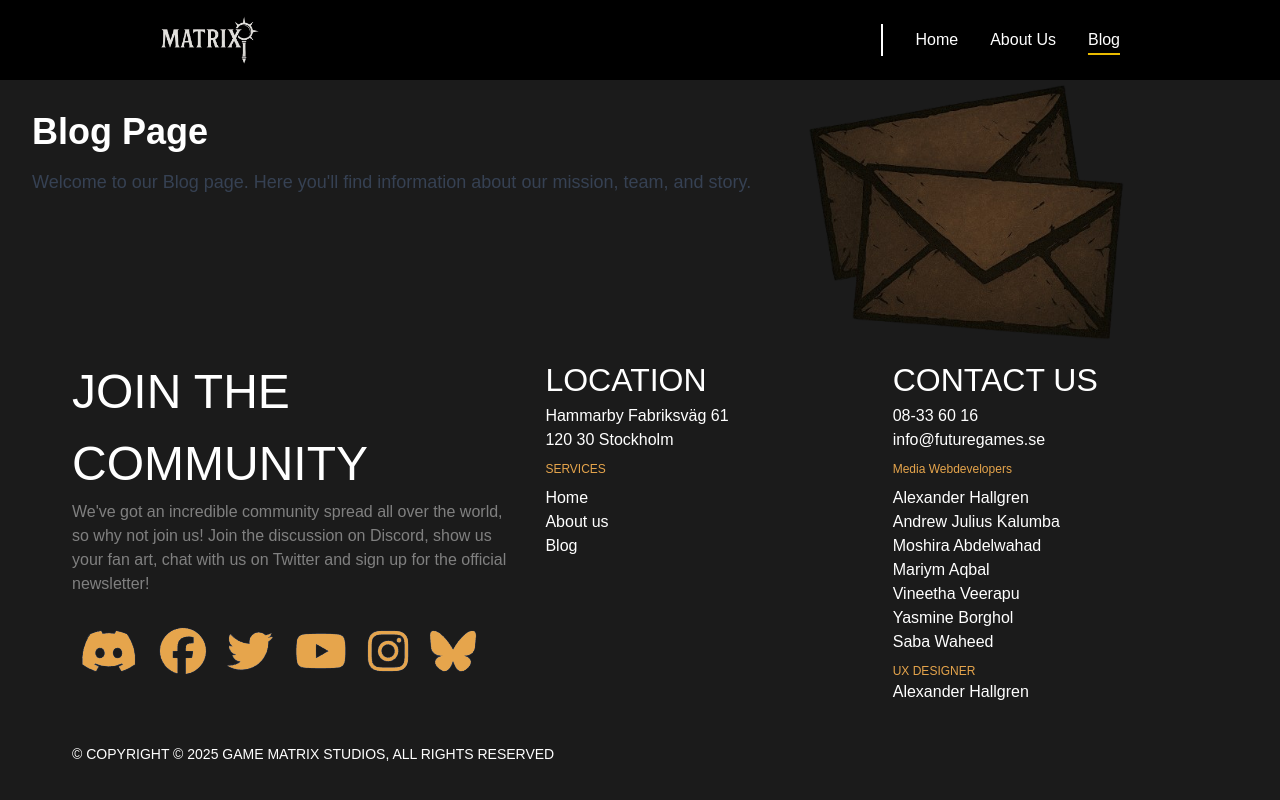
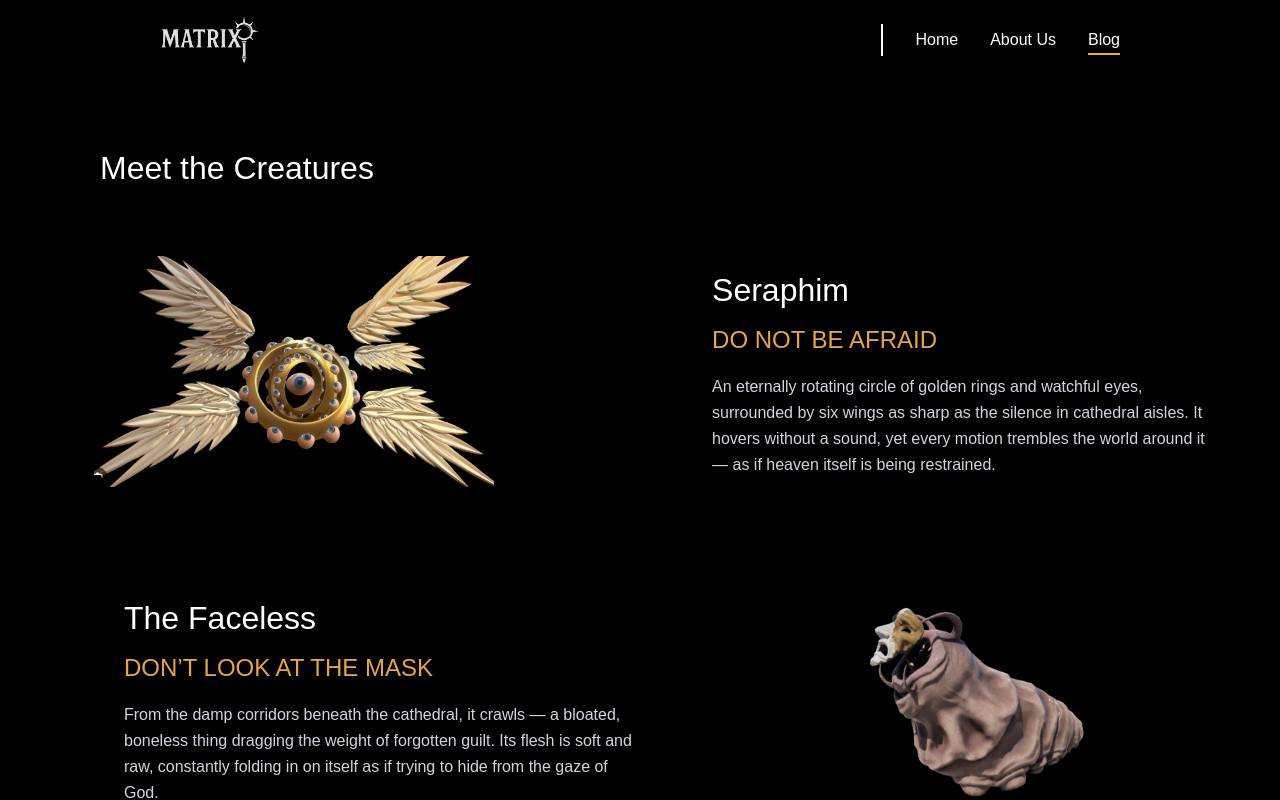
Before and after one commit to Endorze/Yahwehs-Creations, a Next.js app: page /blog in a window 1280 px wide. Shown: the top 800 px of the page. Built offline with nearby package versions, Linux system fonts and the light colour scheme; a web font is replaced by a local one.

Commit message:
rendering component in blog

```diff
--- a/src/app/blog/page.tsx
+++ b/src/app/blog/page.tsx
@@ -1,10 +1,9 @@
+import MeetTheCreatures from "../components/MeetTheCreature";
+
 export default function BlogPage() {
   return (
-    <section className="p-8">
-      <h1 className="text-4xl font-bold mb-4">Blog Page</h1>
-      <p className="text-lg text-gray-700">
-        Welcome to our Blog page. Here you'll find information about our mission, team, and story.
-      </p>
+    <section >
+     <MeetTheCreatures />
     </section>
   );
 }
```
